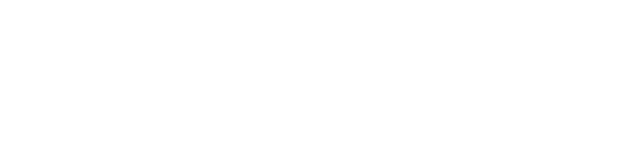
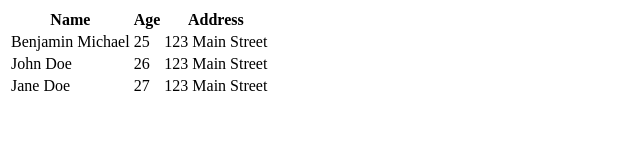
Before and after one commit to Phildeoner/Introdduction-Intermediate-HtmlCss, a plain HTML site: page tables.html in a window 1280 px wide. Shown: the whole page, without its empty margins (0-640 px from the left). Drawn offline with Linux system fonts and the light colour scheme.

Commit message:
Create a table of four rows and three columns

```diff
--- a/tables.html
+++ b/tables.html
@@ -4,10 +4,32 @@
     <meta charset="UTF-8">
     <meta http-equiv="X-UA-Compatible" content="IE=edge">
     <meta name="viewport" content="width=device-width, initial-scale=1.0">
-    <title>Document</title>
+    <title>Tables Exercise</title>
+
 </head>
 <body>
-
+    <table>
+        <tr>
+            <th>Name</th>
+            <th>Age</th>
+            <th>Address</th>
+        </tr>
+        <tr>
+            <td>Benjamin Michael</td>
+            <td>25</td>
+            <td>123 Main Street</td>
+        </tr>
+        <tr>
+            <td>John Doe</td>
+            <td>26</td>
+            <td>123 Main Street</td>
+        </tr>
+        <tr>
+            <td>Jane Doe</td>
+            <td>27</td>
+            <td>123 Main Street</td>
+        </tr>
+    </table>
 
 </body>
 </html>
```
